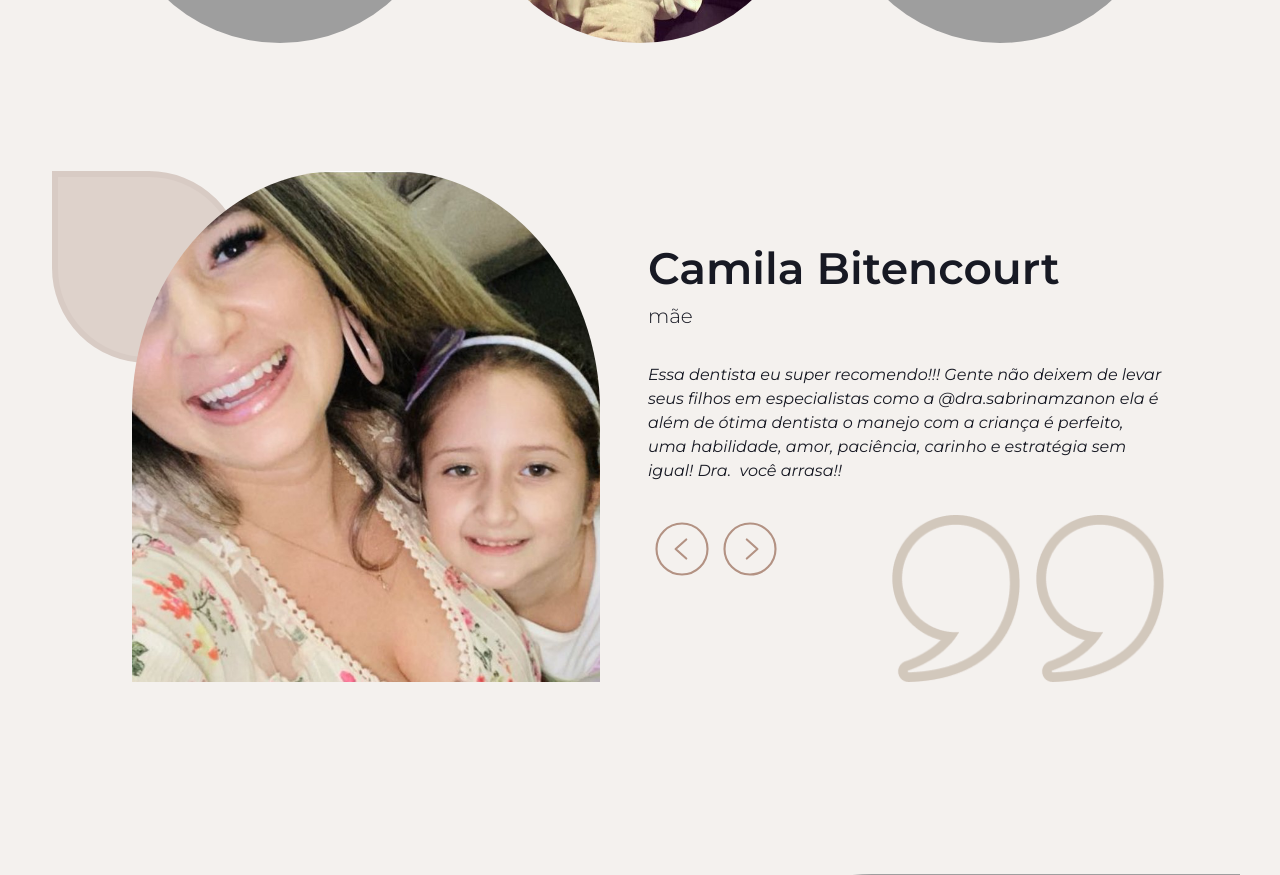
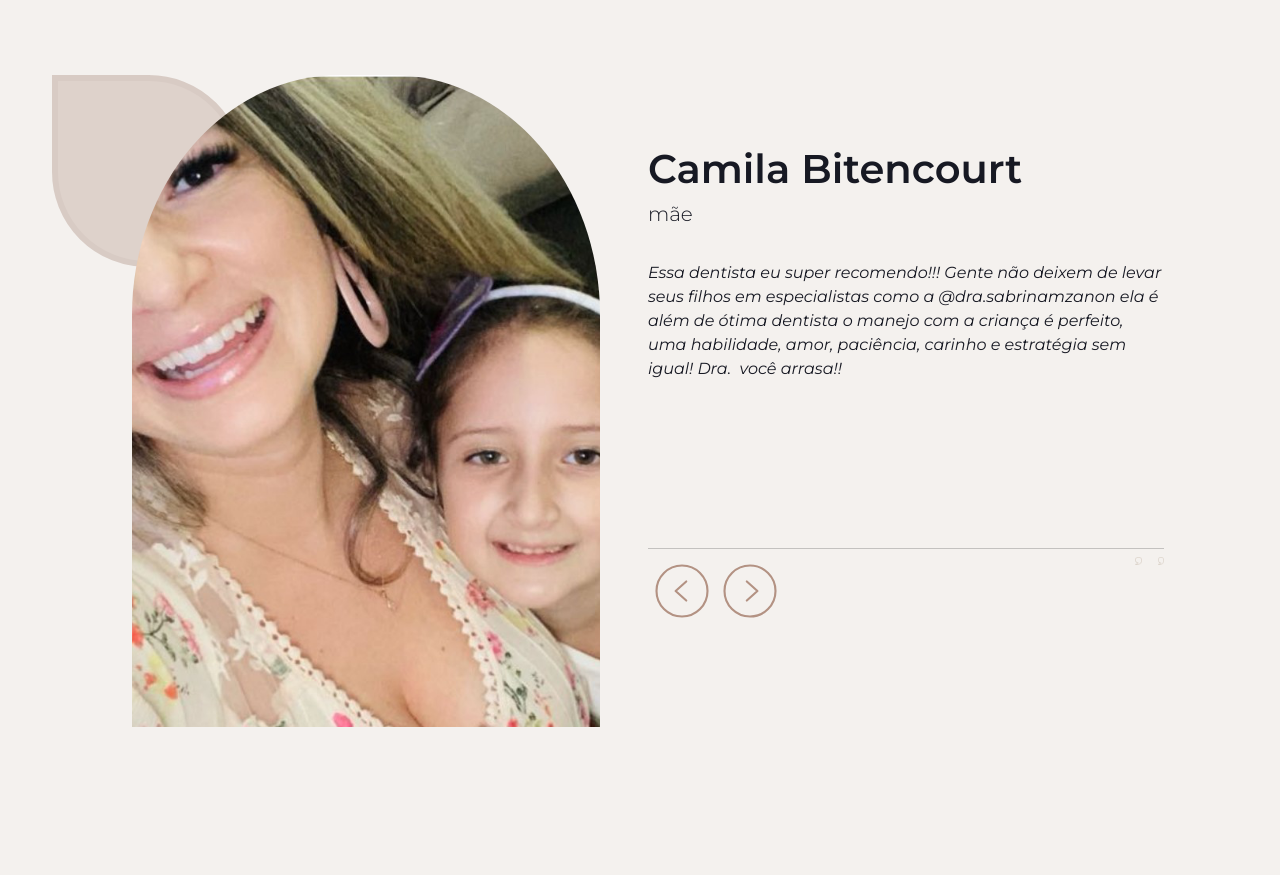
Before and after one commit to chouzzy/draSabrinaZanon, a Next.js app: page / in a window 1280 px wide. Shown: the part 6340-7215 px from the top of the page. Built offline with nearby package versions, Linux system fonts and the light colour scheme; grey boxes are pictures that could not be loaded.

Commit message:
final changes

```diff
--- a/src/components/AgendeUmaConsultaButton/index.tsx
+++ b/src/components/AgendeUmaConsultaButton/index.tsx
@@ -19,8 +19,8 @@ export function AgendeUmaConsultaButton({ bgColor = 'light.400', fontColor = 'ro
         >
 
             <Button
-                w='18rem'
-                h='3.75rem'
+                w={['15rem','18rem','18rem','18rem','18rem']}
+                h={['3.5rem','3.75rem','3.75rem','3.75rem','3.75rem']}
                 boxShadow={'0 4 4 0 #000000'}
                 bgColor={bgColor}
                 borderRadius={'2rem'}
--- a/src/components/Container_1/CommentsSection/Carousel_2/index.tsx
+++ b/src/components/Container_1/CommentsSection/Carousel_2/index.tsx
@@ -1,4 +1,4 @@
-import { Container, Flex, Image, Text, useBreakpointValue } from "@chakra-ui/react";
+import { Container, Divider, Flex, Image, Text, useBreakpointValue } from "@chakra-ui/react";
 import { Swiper, SwiperSlide } from 'swiper/react';
 import SwiperCore, { Navigation, Pagination, Scrollbar, Autoplay, EffectFade, EffectCards } from 'swiper';
 
@@ -82,15 +82,14 @@ export function Carousel_2() {
                     zIndex={1}
                 >
 
+                    {/* IMAGEM */}
                     <Flex
                         w='100%'
                     >
-
-
-
                         <Image
                             src={image}
-                            h={['100%', '100%', '32rem', '32rem', '100%']}
+                            h={['16rem', '20rem', '32rem', '32rem', '100%']}
+                            w='100%'
                             px={[8, 8, 24, 8, 8]}
                             objectFit={'cover'}
                             objectPosition={'top'}
@@ -110,10 +109,15 @@ export function Carousel_2() {
                         px={[8, 8, 24, 4, 4]}
                         pt={16}
                     >
+                        <Flex
+                            flexDir={'column'}
+                        >
+
+
                             <Flex>
                                 <Text
                                     fontFamily={'Montserrat'}
-                                fontSize={['2rem', '2rem', '2rem', '2.75rem', '2.75rem']}
+                                    fontSize={['1.75rem', '1.75rem', '2rem', '2.5rem', '2.5rem']}
                                     fontWeight={'600'}
                                 >
                                     {name}
@@ -130,16 +134,22 @@ export function Carousel_2() {
                                 </Text>
                             </Flex>
 
-                        <Flex>
+                            <Flex
+                                pb={2}
+                            >
                                 <Text
                                     fontFamily={'Montserrat'}
-                                fontSize={'1rem'}
+                                    fontSize={['0.875rem','1rem','1rem','1rem','1rem']}
                                     fontWeight={'400'}
                                     fontStyle={'italic'}
                                     py={8}
+                                    h='100%'
+                                    minH={['18rem','14rem','14rem','10rem','20rem']}
+                                    borderBottom={'1px solid #00000033'}
                                 >
                                     {depoiment}
                                 </Text>
+                            </Flex>
                         </Flex>
 
                         <Flex
@@ -148,6 +158,7 @@ export function Carousel_2() {
                             <Flex
                                 flexDir={'row'}
                             >
+                                {/* SETA PRA ESQUERDA */}
                                 <Flex
                                     _hover={{ color: "teal.400", transitionDuration: '500ms' }}
                                     color="rose.400"
@@ -158,7 +169,7 @@ export function Carousel_2() {
                                             setCurrentSlide(currentSlide - 1)
 
                                         } else {
-                                            setCurrentSlide(depos.length -1)
+                                            setCurrentSlide(depos.length - 1)
                                         }
 
                                     }}
@@ -168,13 +179,15 @@ export function Carousel_2() {
                                         weight="thin"
                                     />
                                 </Flex>
+
+                                {/* SETA PRA DIREITA */}
                                 <Flex
                                     _hover={{ color: "teal.400", transitionDuration: '500ms' }}
                                     color="rose.400"
                                     fontWeight={'200'}
                                     cursor={'pointer'}
                                     onClick={() => {
-                                        if (depos.length -1 > currentSlide) {
+                                        if (depos.length - 1 > currentSlide) {
                                             setCurrentSlide(currentSlide + 1)
 
                                         } else {
@@ -190,18 +203,18 @@ export function Carousel_2() {
                                 </Flex>
                             </Flex>
                             <Flex
-                                fontSize='16rem'
                                 color={'beige.100'}
                                 ml='auto'
                                 gap={4}
                             >
                                 <Image
                                     src='static/img/container_1/commentsSection/quote.png'
-                                    maxW={[24, 32, 32, 32, 32]}
+                                    // w={[24, 32, 32, 32, '100%']}
+                                    h={[24, 32, 32, 32, '5%']}
                                 />
                                 <Image
                                     src='static/img/container_1/commentsSection/quote.png'
-                                    maxW={[24, 32, 32, 32, 32]}
+                                    h={[24, 32, 32, 32, '5%']}
                                 />
                             </Flex>
                         </Flex>
--- a/src/components/Container_1/CommentsSection/data.tsx
+++ b/src/components/Container_1/CommentsSection/data.tsx
@@ -55,7 +55,7 @@ const commentsSectionData = {
         },
         {
             image: 'static/img/container_1/commentsSection/depos/Jordana-Vivan.png',
-            name: 'Jordana Vivan Haake',
+            name: 'Jordana V. Haake',
             label: 'mãe',
             depoiment: 'Oi Dra... tudo bem? Queria muito agradecer pela consulta com o Vicente. Obrigada pela paciência e carinho com seus pacientes.'
         },
@@ -103,13 +103,13 @@ const commentsSectionData = {
         },
         {
             image: 'static/img/container_1/commentsSection/depos/Tatiane-Florencio.png',
-            name: 'Tatiane Florêncio Burg',
+            name: 'Tatiane F. Burg',
             label: 'mãe',
             depoiment: 'Dra Sabrina admiro muito seu trabalho o carinho e cuidado que tem com as crianças, tornando uma consulta mais divertida e leve, quem dera se no meu tempo fosse assim rsrsrs. Uma pena que agora esta em outra cidade e não podemos mais cuidar dos dentinhos com você.'
         },
         {
             image: 'static/img/container_1/commentsSection/depos/Gabrielle-Novak.png',
-            name: 'Gabrielle T. Novak Foés',
+            name: 'Gabrielle T. N. Foés',
             label: 'mãe',
             depoiment: 'Dra. Sabrina é uma ótima profissional e sempre foi super atenciosa com meu filho! Paciente e com um jeitinho meigo, faz com que a visita ao dentista das nossas crianças seja mais leve! ❤️'
         }
--- a/src/components/Container_1/SpecialitiesSection/Menu/index.tsx
+++ b/src/components/Container_1/SpecialitiesSection/Menu/index.tsx
@@ -167,7 +167,7 @@ export function Menu() {
                     </Text>
 
                     <Flex
-                        mx={['auto','auto','auto','initial','initial']}
+                        mx={['auto', 'auto', 'auto', 'initial', 'initial']}
                     >
                         <AgendeUmaConsultaButton
                             bgColor="light.400"
@@ -185,7 +185,7 @@ export function Menu() {
                 >
                     <Image
                         src={specialitiesSectionsData.specs[activeIndex].image}
-                        minW={'25rem'}
+                        minW={['100%','100%','20rem','20rem','20rem']}
                         objectFit={'cover'}
                         borderRadius={[
                             "40px 40px 40px 40px",
```
Also changed, not shown: src/components/Container_1/MainMobileSection/index.tsx (+6 -4 lines). Lines whose indentation alone changed are shown as unchanged.
